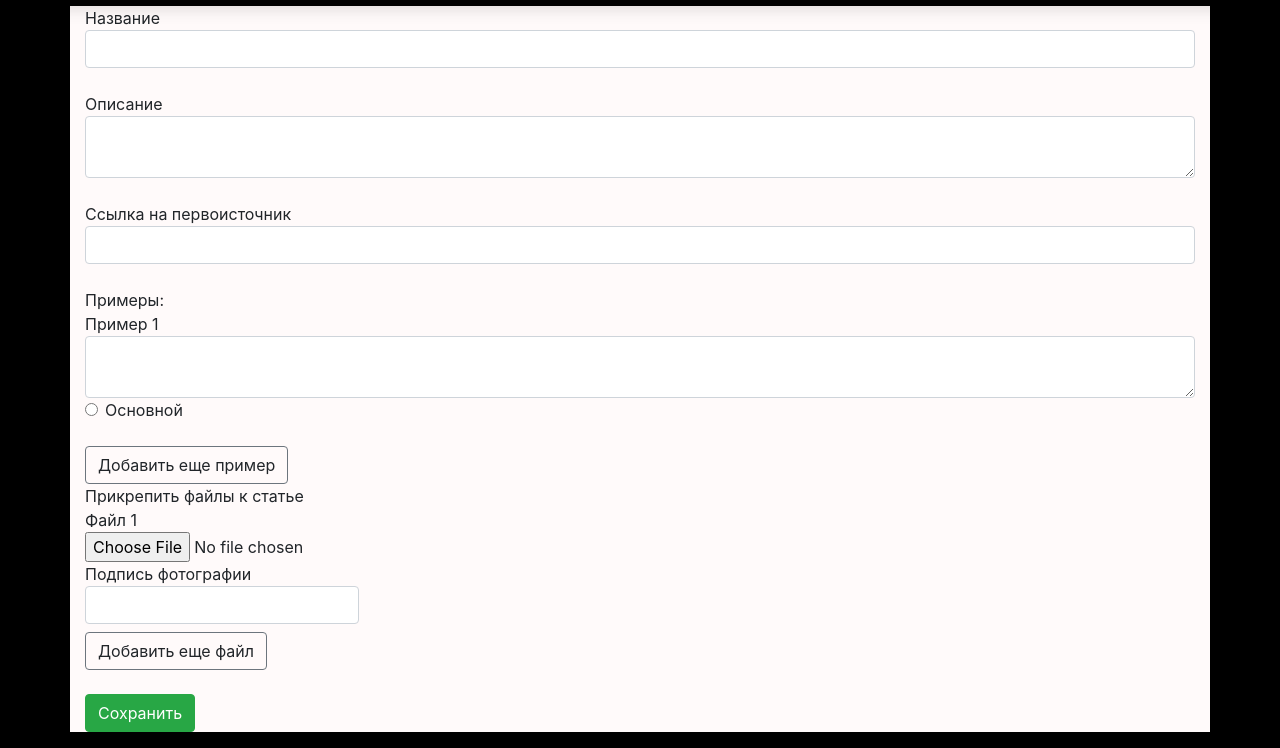
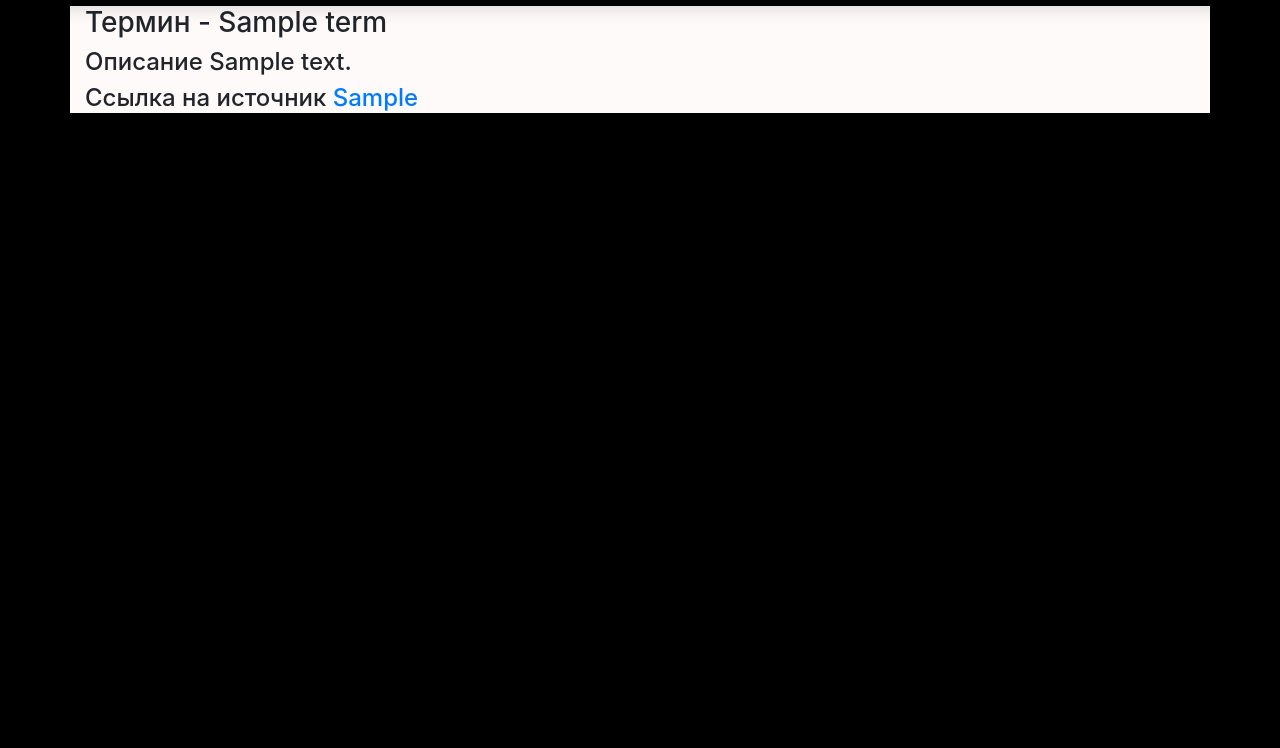
Before and after one commit to Korgutlova/urban_dictionary, a Django app: page /urban/definition/1 in a window 1280 px wide. Shown: the part 206-954 px from the top of the page. After the commit the page ends 319 px from the top, so only its background shows below. Run offline with Django 3.2, Linux system fonts and the light colour scheme; tables that the repository leaves empty hold one stand-in row (values such as "Sample post"); some libraries are stand-ins or nearby versions.

Commit message:
Fix urls

```diff
--- a/templates/website/base/base_page.html
+++ b/templates/website/base/base_page.html
@@ -75,7 +75,7 @@
                 </form>
             </li>
             <li class="nav-item active col-md-12">
-                    <a id="create_icon" href="{% url "website:create_definition" %}" style="color: inherit; font-size: 60px"><i class="fa fa-plus-circle"></i></a>
+                    <a id="create_icon" href="{% url "website:page_create_definition" %}" style="color: inherit; font-size: 60px"><i class="fa fa-plus-circle"></i></a>
             </li>
         </ul>
     </div>
--- a/templates/website/definition/create_definition.html
+++ b/templates/website/definition/create_definition.html
@@ -1,6 +1,9 @@
 {% extends 'website/base/base_page.html' %}
+{% block title %}
+    Создание определения
+{% endblock %}
 {% block content %}
-    <form method="post" action="{% url 'website:create_definition' %}" enctype="multipart/form-data">
+    <form method="post" action="{% url 'website:page_create_definition' %}" enctype="multipart/form-data">
         {% csrf_token %}
         Название<input type="text" name="name" class="form-control"><br>
         Описание<textarea name="description" class="form-control"></textarea><br>
--- /dev/null
+++ b/templates/website/definition/definition.html
@@ -0,0 +1,9 @@
+{% extends 'website/base/base_page.html' %}
+{% block title %}
+    Определение {{ def.term }}
+{% endblock %}
+{% block content %}
+    <h3> Термин - {{ def.term }}</h3>
+    <h4>Описание {{ def.description }}</h4>
+    <h4>Ссылка на источник <a href="{{ def.source }}">{{ def.source }}</a></h4>
+{% endblock %}
--- a/website/urls.py
+++ b/website/urls.py
@@ -8,7 +8,6 @@ urlpatterns = [
     url(r'^$', main_page, name="main_page"),
     url('edit_profile/', update_profile, name='update_profile'),
     url('create_definition/', page_create_definition, name='page_create_definition'),
-    url('definition/', page_create_definition, name='create_definition'),
     url(r'^definition/(?P<id>\d+)$', definition, name='definition'),
     url('activate_user/', activate_user, name='activate_user'),
 ]
--- a/website/views.py
+++ b/website/views.py
@@ -64,7 +64,8 @@ def page_create_definition(request):
             example.save()
         for f, h in zip(request.FILES.getlist("upload_data"), request.POST.getlist("header")):
             print(f)
-            link_file = "%s/%s/%s.%s" % (definition.author.id, definition.id, int(time.time() * 1000), f.name.split(".")[1])
+            link_file = "%s/%s/%s.%s" % (
+            definition.author.id, definition.id, int(time.time() * 1000), f.name.split(".")[1])
             print(link_file)
             fs = FileSystemStorage()
             filename = fs.save(link_file, f)
@@ -75,7 +76,7 @@ def page_create_definition(request):
 
 
 def definition(request, id):
-    return HttpResponse("Page some definition %s" % id)
+    return render(request, "website/definition/definition.html", {"def": Definition.objects.get(id=id)})
 
 
 class TermView(View):
```
Also changed, not shown: media/3/21/1575101512132.jpg (deleted), 1 other file.
